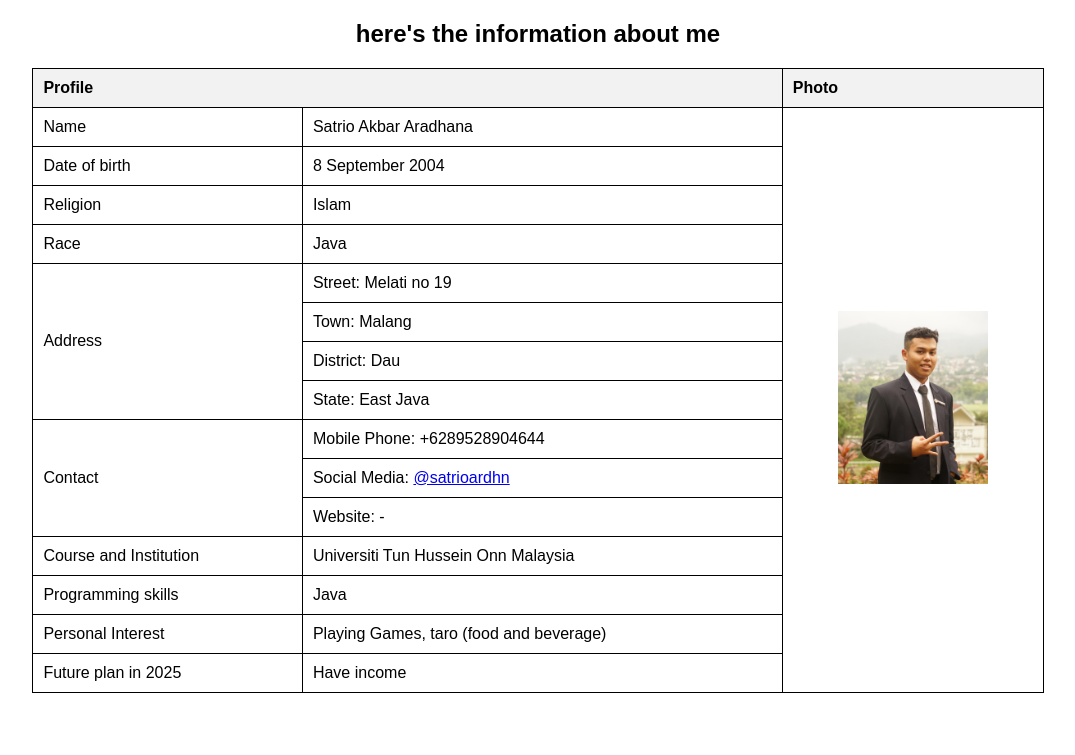
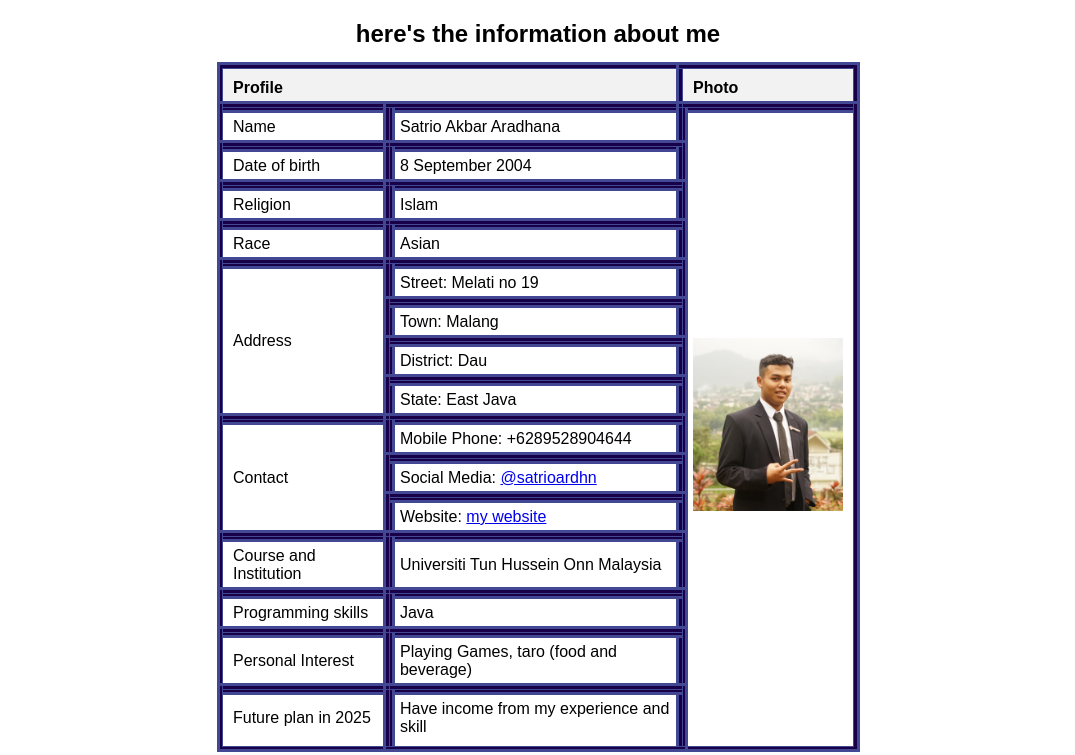
Before and after one commit to SATORIYUU/webdev_lab_2, a plain HTML site: page index.html in a window 1280 px wide. Shown: the part 60-815 px from the top of the page, without its empty margins (102-1177 px from the left). Drawn offline with Linux system fonts and the light colour scheme.

Commit message:
commit 2

```diff
--- a/index.html
+++ b/index.html
@@ -6,19 +6,20 @@
     <meta http-equiv="X-UA-Compatible" content="ie=edge">
     <title>Biodata</title>
     <style>
-        /* Style untuk tabel dan elemen lainnya */
+
         body {
             font-family: Arial, sans-serif;
         }
         table {
             border-collapse: collapse;
-            width: 80%;
+            width: 50%;
             margin: 0 auto;
         }
         th, td {
-            border: 1px solid black;
+            border: 1px solid #424894;
             padding: 10px;
             text-align: left;
+            box-shadow: 0 0 0 3px #180049, 0 0 0 6px #424894;
         }
         th {
             background-color: #f2f2f2;
@@ -36,11 +37,11 @@
     </style>
 </head>
 <body>
-    <!-- Title Biodata -->
+
     <h1><b>BIODATA</b></h1>
     <h2><b>here's the information about me</b></h2>
 
-    <!-- Table Biodata -->
+
     <table cellpadding="10" cellspacing="0">
         <tr>
             <th colspan="2">Profile</th>
@@ -63,7 +64,7 @@
         </tr>
         <tr>
             <td>Race</td>
-            <td>Java</td>
+            <td>Asian</td>
         </tr>
         <tr>
             <td rowspan="4">Address</td>
@@ -88,7 +89,9 @@
             </td>
         </tr>
         <tr>
-            <td>Website: -</td>
+            <td>Website:
+                <a href="https://satoriyuu.github.io/webdev_lab_2/" target="_blank">my website</a>
+                </td>
         </tr>
         <tr>
             <td>Course and Institution</td>
@@ -104,7 +107,7 @@
         </tr>
         <tr>
             <td>Future plan in 2025</td>
-            <td>Have income</td>
+            <td>Have income from my experience and skill</td>
         </tr>
     </table>
 </body>
```
